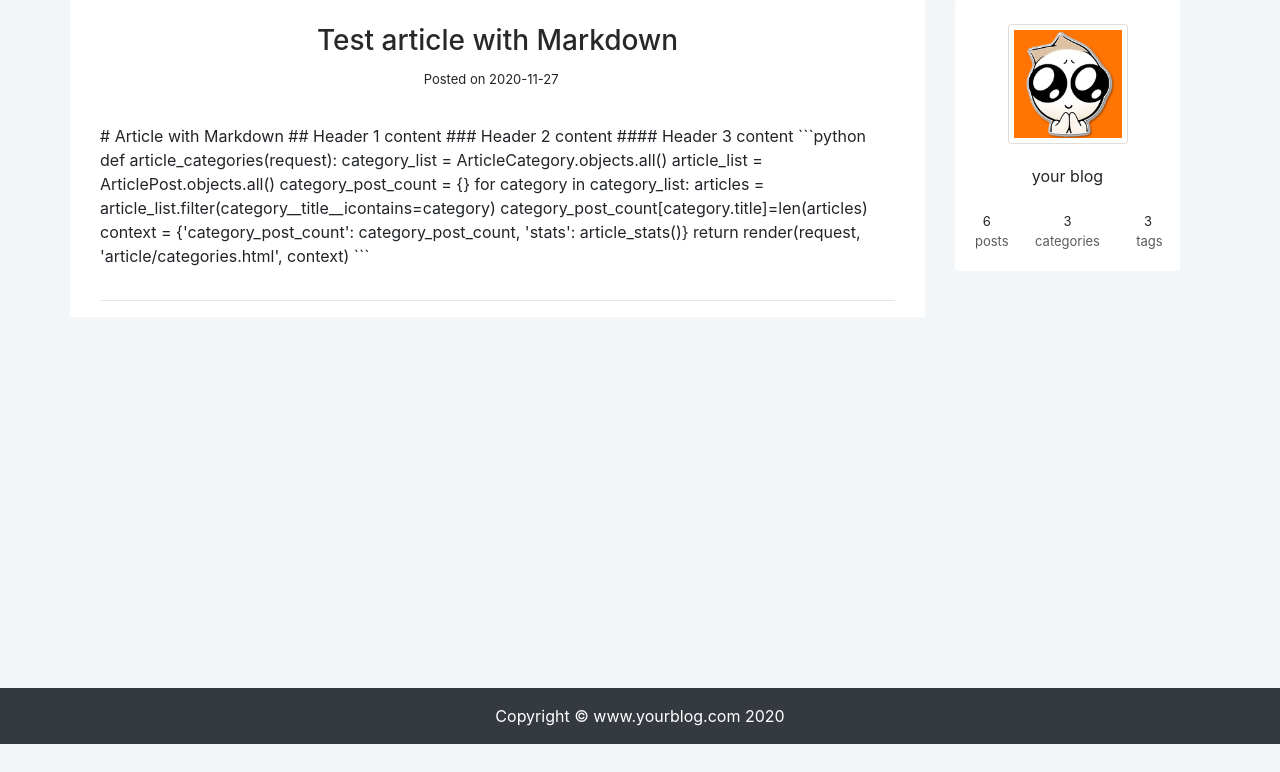
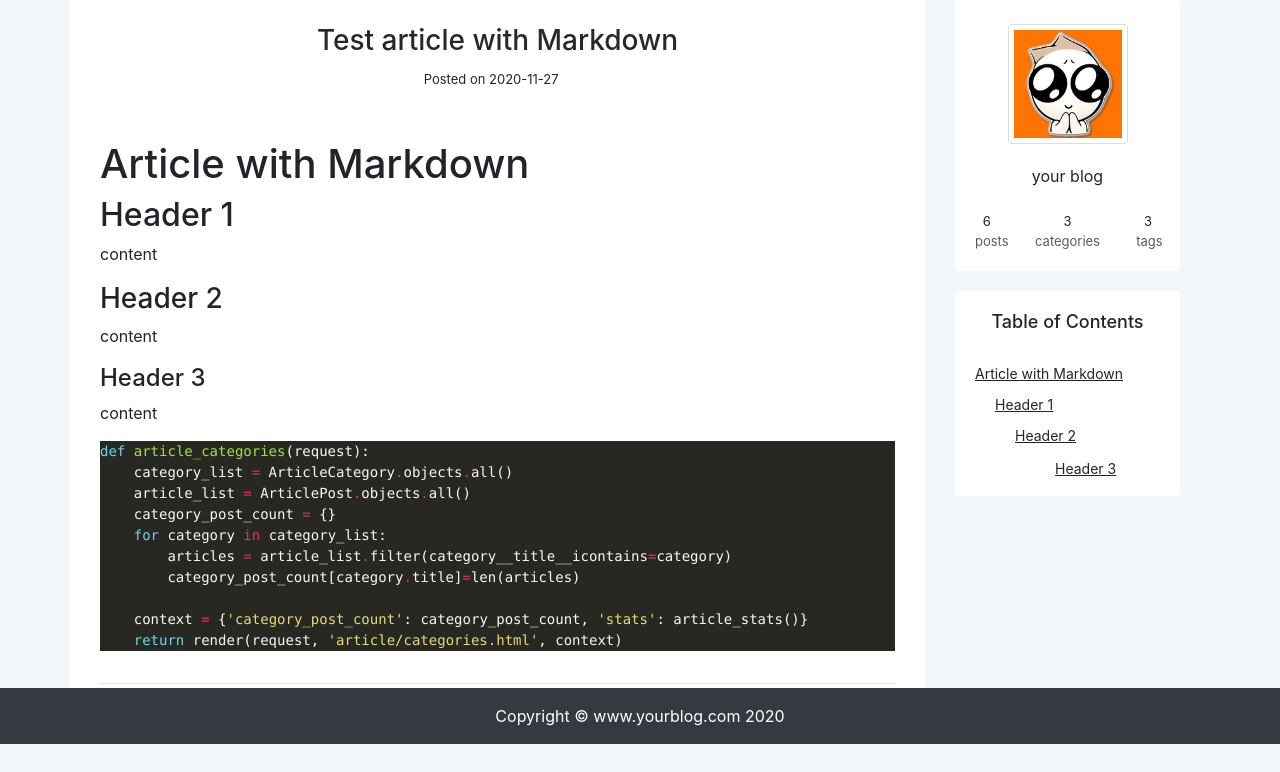
Before and after one commit to sleepworm/your_blog, a Django app: page /article/article-detail/6 in a window 1280 px wide. Shown: the part 56-828 px from the top of the page. Before the commit the page ends 800 px from the top, so only its background shows below. Run offline with Django 3.2, Linux system fonts and the light colour scheme; data comes from the database, SQL or seed files in the repository; both versions use the stored data as it was after the commit; parts of the project's set-up code (start-up, migrations or seed data) failed here and were passed over; some libraries are stand-ins or nearby versions.

Commit message:
for post 10 to add markdown support

```diff
--- a/your_blog/article/models.py
+++ b/your_blog/article/models.py
@@ -31,5 +31,8 @@ class ArticlePost(models.Model):
 
     tags = TaggableManager(blank=True)
 
+    class Meta:
+        ordering = ('-created',)
+
     def __str__(self):
         return self.title
--- a/your_blog/article/views.py
+++ b/your_blog/article/views.py
@@ -3,6 +3,7 @@ from django.http import HttpResponse
 from .models import ArticlePost, ArticleCategory
 from django.core.paginator import Paginator
 from taggit.models import Tag
+import markdown
 
 MAX_FONT_SIZE = 52
 MIN_FONT_SIZE = 16
@@ -31,7 +32,15 @@ def article_list(request):
 def article_detail(request, pk):
     article = get_object_or_404(ArticlePost, pk=pk) # ArticlePost.objects.get(pk=id)
 
-    context = {'article': article, 'stats': article_stats() }
+    md = markdown.Markdown(
+        extensions=[
+        'markdown.extensions.extra',
+        'markdown.extensions.codehilite',
+        'markdown.extensions.toc',
+        ])
+    article.body = md.convert(article.body)
+
+    context = {'article': article, 'toc': md.toc, 'stats': article_stats() }
     return render(request, 'article/detail.html', context)
 
 def article_categories(request):
--- /dev/null
+++ b/your_blog/static/css/toc.css
@@ -0,0 +1,22 @@
+div.toc>ul {
+    margin-left: -40px;
+}
+
+div.toc>ul>li>ul,
+div.toc>ul>li>ul>li>ul {
+    margin-left: -20px;
+}
+
+#tocBlock a {
+    color: #252525;
+    text-decoration: underline;
+    font-size: 14px;
+}
+
+#tocBlock ul {
+    list-style-type: none;
+}
+
+#tocBlock li {
+    margin-top: 10px;
+}
--- /dev/null
+++ b/your_blog/static/md_css/monokai.css
@@ -0,0 +1,72 @@
+.codehilite .hll { background-color: #49483e }
+.codehilite  { background: #272822; color: #f8f8f2 }
+.codehilite .c { color: #75715e } /* Comment */
+.codehilite .err { color: #960050; background-color: #1e0010 } /* Error */
+.codehilite .k { color: #66d9ef } /* Keyword */
+.codehilite .l { color: #ae81ff } /* Literal */
+.codehilite .n { color: #f8f8f2 } /* Name */
+.codehilite .o { color: #f92672 } /* Operator */
+.codehilite .p { color: #f8f8f2 } /* Punctuation */
+.codehilite .ch { color: #75715e } /* Comment.Hashbang */
+.codehilite .cm { color: #75715e } /* Comment.Multiline */
+.codehilite .cp { color: #75715e } /* Comment.Preproc */
+.codehilite .cpf { color: #75715e } /* Comment.PreprocFile */
+.codehilite .c1 { color: #75715e } /* Comment.Single */
+.codehilite .cs { color: #75715e } /* Comment.Special */
+.codehilite .gd { color: #f92672 } /* Generic.Deleted */
+.codehilite .ge { font-style: italic } /* Generic.Emph */
+.codehilite .gi { color: #a6e22e } /* Generic.Inserted */
+.codehilite .go { color: #66d9ef } /* Generic.Output */
+.codehilite .gp { color: #f92672; font-weight: bold } /* Generic.Prompt */
+.codehilite .gs { font-weight: bold } /* Generic.Strong */
+.codehilite .gu { color: #75715e } /* Generic.Subheading */
+.codehilite .kc { color: #66d9ef } /* Keyword.Constant */
+.codehilite .kd { color: #66d9ef } /* Keyword.Declaration */
+.codehilite .kn { color: #f92672 } /* Keyword.Namespace */
+.codehilite .kp { color: #66d9ef } /* Keyword.Pseudo */
+.codehilite .kr { color: #66d9ef } /* Keyword.Reserved */
+.codehilite .kt { color: #66d9ef } /* Keyword.Type */
+.codehilite .ld { color: #e6db74 } /* Literal.Date */
+.codehilite .m { color: #ae81ff } /* Literal.Number */
+.codehilite .s { color: #e6db74 } /* Literal.String */
+.codehilite .na { color: #a6e22e } /* Name.Attribute */
+.codehilite .nb { color: #f8f8f2 } /* Name.Builtin */
+.codehilite .nc { color: #a6e22e } /* Name.Class */
+.codehilite .no { color: #66d9ef } /* Name.Constant */
+.codehilite .nd { color: #a6e22e } /* Name.Decorator */
+.codehilite .ni { color: #f8f8f2 } /* Name.Entity */
+.codehilite .ne { color: #a6e22e } /* Name.Exception */
+.codehilite .nf { color: #a6e22e } /* Name.Function */
+.codehilite .nl { color: #f8f8f2 } /* Name.Label */
+.codehilite .nn { color: #f8f8f2 } /* Name.Namespace */
+.codehilite .nx { color: #a6e22e } /* Name.Other */
+.codehilite .py { color: #f8f8f2 } /* Name.Property */
+.codehilite .nt { color: #f92672 } /* Name.Tag */
+.codehilite .nv { color: #f8f8f2 } /* Name.Variable */
+.codehilite .ow { color: #f92672 } /* Operator.Word */
+.codehilite .w { color: #f8f8f2 } /* Text.Whitespace */
+.codehilite .mb { color: #ae81ff } /* Literal.Number.Bin */
+.codehilite .mf { color: #ae81ff } /* Literal.Number.Float */
+.codehilite .mh { color: #ae81ff } /* Literal.Number.Hex */
+.codehilite .mi { color: #ae81ff } /* Literal.Number.Integer */
+.codehilite .mo { color: #ae81ff } /* Literal.Number.Oct */
+.codehilite .sa { color: #e6db74 } /* Literal.String.Affix */
+.codehilite .sb { color: #e6db74 } /* Literal.String.Backtick */
+.codehilite .sc { color: #e6db74 } /* Literal.String.Char */
+.codehilite .dl { color: #e6db74 } /* Literal.String.Delimiter */
+.codehilite .sd { color: #e6db74 } /* Literal.String.Doc */
+.codehilite .s2 { color: #e6db74 } /* Literal.String.Double */
+.codehilite .se { color: #ae81ff } /* Literal.String.Escape */
+.codehilite .sh { color: #e6db74 } /* Literal.String.Heredoc */
+.codehilite .si { color: #e6db74 } /* Literal.String.Interpol */
+.codehilite .sx { color: #e6db74 } /* Literal.String.Other */
+.codehilite .sr { color: #e6db74 } /* Literal.String.Regex */
+.codehilite .s1 { color: #e6db74 } /* Literal.String.Single */
+.codehilite .ss { color: #e6db74 } /* Literal.String.Symbol */
+.codehilite .bp { color: #f8f8f2 } /* Name.Builtin.Pseudo */
+.codehilite .fm { color: #a6e22e } /* Name.Function.Magic */
+.codehilite .vc { color: #f8f8f2 } /* Name.Variable.Class */
+.codehilite .vg { color: #f8f8f2 } /* Name.Variable.Global */
+.codehilite .vi { color: #f8f8f2 } /* Name.Variable.Instance */
+.codehilite .vm { color: #f8f8f2 } /* Name.Variable.Magic */
+.codehilite .il { color: #ae81ff } /* Literal.Number.Integer.Long */
--- a/your_blog/templates/article/list.html
+++ b/your_blog/templates/article/list.html
@@ -1,5 +1,6 @@
 {% extends "base.html" %}
 {% load staticfiles %}
+{% load markdownify %}
 {% block title %} Home Page {% endblock title %}
 
 {% block content %}
@@ -23,7 +24,7 @@
         <!--BODY 100px height-->
         <div style="height:100px;" class="text-left ml-4 article_list">
             <p style="color:gray;">
-                {{ article.body|slice:'40'}}
+                {{ article.body|slice:'40'|markdownify}}
             </p>
         </div>
         <!--READ MORE button-->
--- a/your_blog/templates/base.html
+++ b/your_blog/templates/base.html
@@ -8,7 +8,10 @@
     <title>{% block title %}{% endblock title %}</title>
     <link rel="stylesheet" href="https://stackpath.bootstrapcdn.com/bootstrap/4.5.2/css/bootstrap.min.css"
         integrity="sha384-JcKb8q3iqJ61gNV9KGb8thSsNjpSL0n8PARn9HuZOnIxN0hoP+VmmDGMN5t9UJ0Z" crossorigin="anonymous">
+    <link rel="stylesheet" href="{% static 'md_css/monokai.css' %}">
     <link rel="stylesheet" href="{% static 'css/archive.css' %}">
+    <link rel="stylesheet" href="{% static 'css/toc.css' %}">
+
 </head>
 
 <body style="background-color: #f3f6f8;">
--- a/your_blog/templates/panel.html
+++ b/your_blog/templates/panel.html
@@ -34,4 +34,15 @@
         </div>
     </div>
 
+    {% if toc %}
+    <div class="card border-0" style="margin-top:20px">
+        <div class="text-center">
+            <h2 style="font-size: 18px; margin-top: 20px; margin-bottom:20px">Table of Contents</h2>
+        </div>
+        <div style="margin-left:20px;" id="tocBlock">
+            {{ toc|safe }}
+        </div>
+    </div>
+    {% endif %}
+
 </div>
--- a/your_blog/your_blog/settings.py
+++ b/your_blog/your_blog/settings.py
@@ -39,6 +39,7 @@ INSTALLED_APPS = [
     'django.contrib.staticfiles',
     'article',
     'taggit',
+    'markdownify',
 ]
 
 MIDDLEWARE = [
```
Also changed, not shown: your_blog/db.sqlite3.
